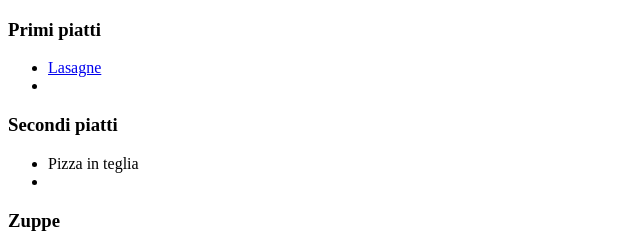
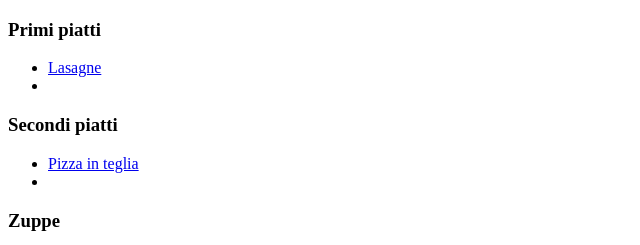
Before and after one commit to Silvershine14/odin-recipes, a plain HTML site: page index.html in a window 1280 px wide. Shown: the top 245 px of the page, 0-640 px from the left. Drawn offline with Linux system fonts and the light colour scheme.

Commit message:
Bug fixes

```diff
--- a/index.html
+++ b/index.html
@@ -18,7 +18,7 @@
 
     <h3>Secondi piatti</h3>
     <ul>
-        <li><a href="./recipes/pizzateglia.html"></a>Pizza in teglia</li>
+        <li><a href="./recipes/pizzateglia.html">Pizza in teglia</a></li>
         <li><a href=""></a></li>
 
 
```
Also changed, not shown: recipes/pizzateglia.html (+1 -1 lines), recipes/vellutatalenticchierosse.html (+1 -1 lines).
